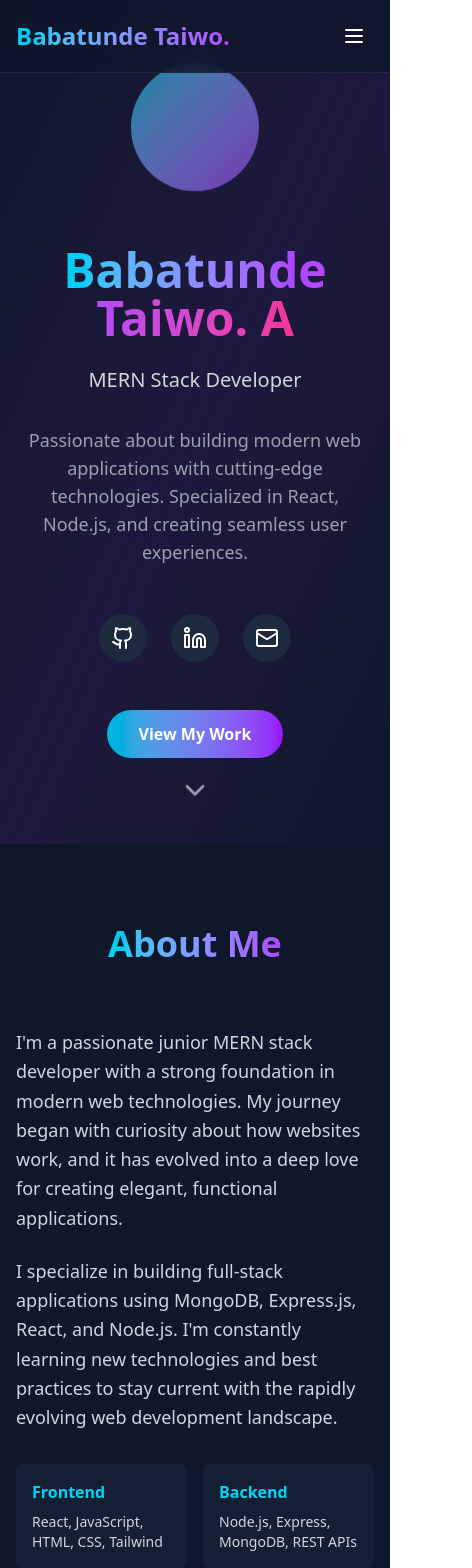
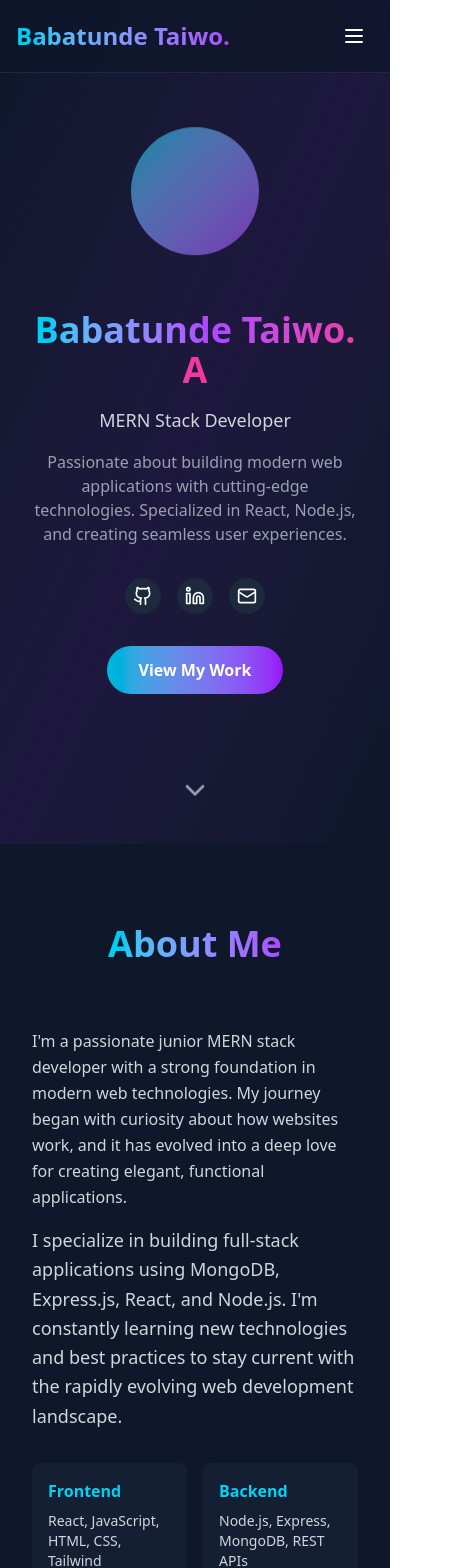
Before and after one commit to tbabson/my-portfolio, a React (Vite) app: page / in a window 390 px wide. Shown: the top 1568 px of the page, 472 px wide, since content can reach past the window. Built offline with nearby package versions, Linux system fonts and the light colour scheme.

Commit message:
mobile responsive correction

```diff
--- a/src/App.jsx
+++ b/src/App.jsx
@@ -161,40 +161,40 @@ const App = () => {
             <div className="w-32 h-32 bg-gradient-to-br from-cyan-400 to-purple-500 rounded-full mx-auto mb-8 animate-bounce"></div>
           </div>
 
-          <h1 className="text-5xl md:text-7xl font-bold mb-6">
+          <h1 className="text-4xl sm:text-5xl md:text-7xl font-bold mb-4 sm:mb-6 px-4">
             <span className="bg-gradient-to-r from-cyan-400 via-purple-500 to-pink-500 bg-clip-text text-transparent">
               Babatunde Taiwo. A
             </span>
           </h1>
 
-          <p className="text-xl md:text-2xl text-gray-300 mb-8">
+          <p className="text-lg sm:text-xl md:text-2xl text-gray-300 mb-4 sm:mb-8">
             MERN Stack Developer
           </p>
 
-          <p className="text-lg text-gray-400 mb-12 max-w-2xl mx-auto">
+          <p className="text-base sm:text-lg text-gray-400 mb-8 sm:mb-12 max-w-2xl mx-auto px-4">
             Passionate about building modern web applications with cutting-edge
             technologies. Specialized in React, Node.js, and creating seamless
             user experiences.
           </p>
 
-          <div className="flex justify-center space-x-6 mb-12">
+          <div className="flex justify-center space-x-4 sm:space-x-6 mb-8 sm:mb-12">
             <a
               href="https://github.com/tbabson"
-              className="p-3 bg-slate-800 rounded-full hover:bg-slate-700 transition-all hover:scale-110"
+              className="p-2 sm:p-3 bg-slate-800 rounded-full hover:bg-slate-700 transition-all hover:scale-110"
             >
-              <Github size={24} />
+              <Github size={20} className="sm:w-6 sm:h-6" />
             </a>
             <a
               href="https://www.linkedin.com/public-profile/settings?trk=d_flagship3_profile_self_view_public_profile"
-              className="p-3 bg-slate-800 rounded-full hover:bg-slate-700 transition-all hover:scale-110"
+              className="p-2 sm:p-3 bg-slate-800 rounded-full hover:bg-slate-700 transition-all hover:scale-110"
             >
-              <Linkedin size={24} />
+              <Linkedin size={20} className="sm:w-6 sm:h-6" />
             </a>
             <a
               href="mailto:babatunde.taiwoadekunle@gmail.com"
-              className="p-3 bg-slate-800 rounded-full hover:bg-slate-700 transition-all hover:scale-110"
+              className="p-2 sm:p-3 bg-slate-800 rounded-full hover:bg-slate-700 transition-all hover:scale-110"
             >
-              <Mail size={24} />
+              <Mail size={20} className="sm:w-6 sm:h-6" />
             </a>
           </div>
 
@@ -220,9 +220,9 @@ const App = () => {
             </span>
           </h2>
 
-          <div className="grid md:grid-cols-2 gap-12 items-center">
-            <div className="space-y-6">
-              <p className="text-lg text-gray-300 leading-relaxed">
+          <div className="grid grid-cols-1 md:grid-cols-2 gap-8 md:gap-12 items-center px-4 sm:px-0">
+            <div className="space-y-4 sm:space-y-6">
+              <p className="text-base sm:text-lg text-gray-300 leading-relaxed">
                 I'm a passionate junior MERN stack developer with a strong
                 foundation in modern web technologies. My journey began with
                 curiosity about how websites work, and it has evolved into a
@@ -273,11 +273,11 @@ const App = () => {
             </span>
           </h2>
 
-          <div className="grid md:grid-cols-2 lg:grid-cols-3 gap-8">
+          <div className="grid grid-cols-1 sm:grid-cols-2 lg:grid-cols-3 gap-6 sm:gap-8 px-4 sm:px-0">
             {skills.map((skill, index) => (
               <div
                 key={skill.name}
-                className="bg-slate-800/50 p-6 rounded-xl hover:bg-slate-800/70 transition-all hover:scale-105"
+                className="bg-slate-800/50 p-4 sm:p-6 rounded-xl hover:bg-slate-800/70 transition-all hover:scale-105 shadow-lg"
               >
                 <div className="flex items-center mb-4">
                   <skill.icon className="text-cyan-400 mr-3" size={24} />
@@ -309,11 +309,11 @@ const App = () => {
             </span>
           </h2>
 
-          <div className="grid md:grid-cols-2 lg:grid-cols-3 gap-8">
+          <div className="grid grid-cols-1 sm:grid-cols-2 lg:grid-cols-3 gap-6 sm:gap-8 px-4 sm:px-0">
             {projects.map((project, index) => (
               <div
                 key={index}
-                className="bg-slate-800/50 rounded-xl overflow-hidden hover:scale-105 transition-all duration-300 group"
+                className="bg-slate-800/50 rounded-xl overflow-hidden hover:scale-105 transition-all duration-300 group shadow-lg"
               >
                 <div className="h-48 relative overflow-hidden">
                   {project.image ? (
@@ -402,20 +402,22 @@ const App = () => {
             Let's connect and build something amazing together!
           </p>
 
-          <div className="flex justify-center space-x-8 mb-12">
+          <div className="flex flex-col sm:flex-row justify-center space-y-4 sm:space-y-0 sm:space-x-8 mb-12">
             <a
               href="mailto:babatunde.taiwoadekunle@gmail.com"
-              className="flex items-center space-x-3 bg-slate-800 px-6 py-3 rounded-lg hover:bg-slate-700 transition-all hover:scale-105"
+              className="flex items-center space-x-3 bg-slate-800 px-4 sm:px-6 py-3 rounded-lg hover:bg-slate-700 transition-all hover:scale-105 mx-4 sm:mx-0"
             >
-              <Mail className="text-cyan-400" />
-              <span>babatunde.taiwoadekunle@gmail.com</span>
+              <Mail className="text-cyan-400 flex-shrink-0" />
+              <span className="text-sm sm:text-base truncate">
+                babatunde.taiwoadekunle@gmail.com
+              </span>
             </a>
             <a
               href="https://www.linkedin.com/public-profile/settings?trk=d_flagship3_profile_self_view_public_profile"
-              className="flex items-center space-x-3 bg-slate-800 px-6 py-3 rounded-lg hover:bg-slate-700 transition-all hover:scale-105"
+              className="flex items-center space-x-3 bg-slate-800 px-4 sm:px-6 py-3 rounded-lg hover:bg-slate-700 transition-all hover:scale-105 mx-4 sm:mx-0"
             >
-              <Linkedin className="text-cyan-400" />
-              <span>LinkedIn</span>
+              <Linkedin className="text-cyan-400 flex-shrink-0" />
+              <span className="text-sm sm:text-base">LinkedIn</span>
             </a>
           </div>
 
```
